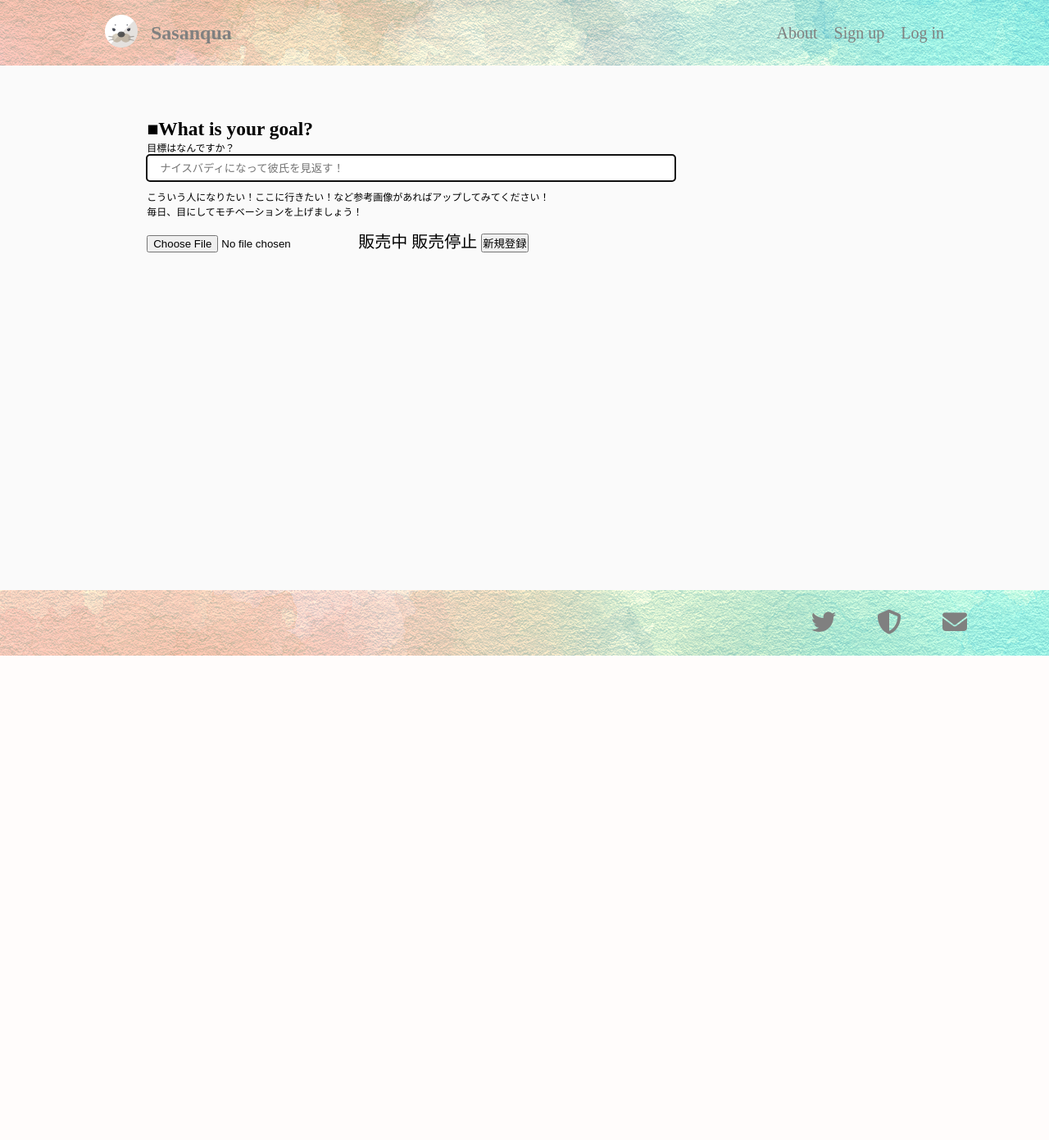
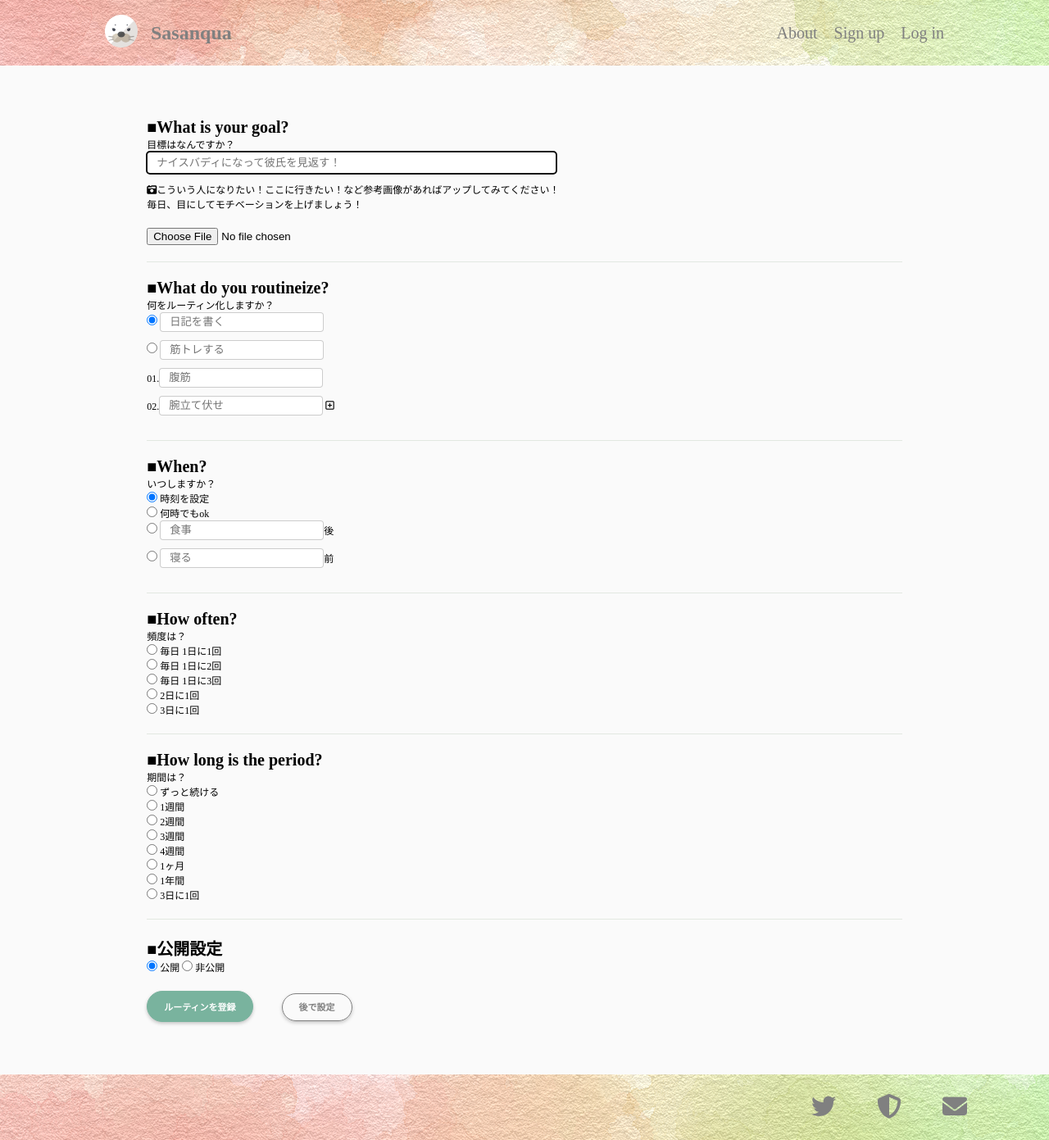
Before and after one commit to u0r7a1m0/sasanqua, a Rails app: page /routines/new in a window 1280 px wide. Shown: the whole page at 82% size. Before the commit the page ends 800 px from the top, so only its background shows below. Run offline with Rails 7, Linux system fonts and the light colour scheme; style sheets or scripts are compiled from the project's sources; some libraries are stand-ins or nearby versions.

Commit message:
[Update]ルーティン登録画面、マイページ更新

```diff
--- a/app/assets/stylesheets/application.css
+++ b/app/assets/stylesheets/application.css
@@ -38,8 +38,10 @@ footer{
   height: 10vh;
   margin-top: auto;
   /*background-image: url(/header_01.jpg);*/
-  background-image: url(/header_02.jpg);
+  /*background-image: url(/header_02.jpg);*/
   /*background-image: url(/header_03.jpg);*/
+  background-image: url(/header_04.jpg);
+  /*background-image: url(/header_05.jpg);*/
   /*background-position: bottom;*/
 }
 body {
@@ -51,8 +53,10 @@ header {
   width: 100%;
   height: 10vh;
   /*background-image: url(/header_01.jpg);*/
-  background-image: url(/header_02.jpg);
+  /*background-image: url(/header_02.jpg);*/
   /*background-image: url(/header_03.jpg);*/
+  background-image: url(/header_04.jpg);
+  /*background-image: url(/header_05.jpg);*/
   background-position: bottom;
   display: flex;
   margin:0 auto;
--- a/app/assets/stylesheets/public/customers.scss
+++ b/app/assets/stylesheets/public/customers.scss
@@ -49,3 +49,24 @@
     filter: drop-shadow(5px 5px 5px #aaa);
   }
 }
+
+.my-routine{
+  display:flex;
+}
+.my-routine>div{
+  margin-left: auto;
+  font-size:35px;
+}
+.edit-btn{
+  padding: 10px 20px;
+  box-shadow: 0 2px 4px rgba(0, 0, 0, 0.21);
+  border: solid 1px gray;
+  font-weight: bold;
+  font-size: 11px;
+  transition: all ease-in-out 0.1s;
+  cursor: pointer;
+  border-radius: 100px;
+  color: gray;
+  text-decoration: none;
+
+}
--- a/app/assets/stylesheets/public/routines.scss
+++ b/app/assets/stylesheets/public/routines.scss
@@ -7,12 +7,23 @@
   p{
     font-size:12px;
   }
+  h3{
+    font-size:20px;
+    border-top: 1px solid #E2E8E1;
+    padding-top: 20px;
+    margin-top: 20px;
+  }
+}
+.routine-contents>h3:first-child{
+  border-top:none;
+  padding-top: 0;
+  margin-top:0;
 }
 
 .new-form-control{
-  height: 2.4em;
-  width: 70%;
-  padding: 0 16px;
+  height: 2em;
+  width: 500px;
+  padding: 0 12px;
   border-radius: 4px;
   border: none;
   box-shadow: 0 0 0 1px #ccc inset;
@@ -24,3 +35,41 @@
 .routine_image_form{
   margin-top:20px;
 }
+
+.short-text{
+  height: 1.8em;
+  width: 200px;
+  padding: 0 12px;
+  border-radius: 4px;
+  border: none;
+  box-shadow: 0 0 0 1px #ccc inset;
+  appearance: none;
+  -webkit-appearance: none;
+  -moz-appearance: none;
+  margin-bottom:10px;
+}
+.short-text:focus {
+  outline: 0;
+  box-shadow: 0 0 0 2px rgb(33, 150, 243) inset;
+}
+.after-btn{
+  padding: 10px 20px;
+  box-shadow: 0 2px 4px rgba(0, 0, 0, 0.21);
+  border: solid 1px gray;
+  font-weight: bold;
+  font-size: 11px;
+  transition: all ease-in-out 0.1s;
+  cursor: pointer;
+  border-radius: 100px;
+  color: gray;
+  text-decoration: none;
+  margin-left: 30px;
+}
+.after-btn:hover {
+  border: solid 1px #E2E8E1;
+  color: #E2E8E1;
+}
+
+.routine-btns{
+  margin-top: 20px;
+}
--- a/app/controllers/public/routines_controller.rb
+++ b/app/controllers/public/routines_controller.rb
@@ -3,7 +3,6 @@ class Public::RoutinesController < ApplicationController
 
   def new
     @routine = Routine.new
-
   end
 
   def create
@@ -58,5 +57,7 @@ class Public::RoutinesController < ApplicationController
   def routine_params
     params.require(:frequencie).permit(:routine_id, :frequencie)
   end
-
+  def customer_params
+    params.require(:customer).permit(:customer_id, :nickname, :is_deleted, :created_at, :updated_at)
+  end
 end
--- a/app/models/customer.rb
+++ b/app/models/customer.rb
@@ -11,9 +11,10 @@ class Customer < ApplicationRecord
 
   def get_profile_image(width, height)
     unless profile_image.attached?
-      file_path = Rails.root.join('/header_01.jpg')
-      profile_image.attach(io: File.open(file_path), filename: 'header_01.jpg', content_type: 'image/jpeg')
+      file_path = Rails.root.join('app/assets/images/no_image02.jpg')
+      profile_image.attach(io: File.open(file_path), filename: 'no_image02.jpg', content_type: 'image/jpeg')
     end
     profile_image.variant(resize_to_limit: [width, height]).processed
   end
+
 end
--- a/app/views/public/routines/new.html.erb
+++ b/app/views/public/routines/new.html.erb
@@ -5,29 +5,167 @@
   <%= form_with model: @customer ,url: customer_session_path do |f| %>
   <%= f.text_field :target, autofocus: true, placeholder: "ナイスバディになって彼氏を見返す！", class: "new-form-control" %>
 
-  <p>こういう人になりたい！ここに行きたい！など参考画像があればアップしてみてください！<br />毎日、目にしてモチベーションを上げましょう！</p>
+  <p><i class="fa-solid fa-camera-retro"></i>こういう人になりたい！ここに行きたい！など参考画像があればアップしてみてください！<br />毎日、目にしてモチベーションを上げましょう！</p>
 
     <!--<label for="upload" class="image_input_btn">画像をアップロード</label>-->
     <!--<input id="upload" type="file" name="upload" class="image_form">-->
     <%= f.file_field :routine_image, placeholder: "", accept: "image/*", class: "routine_image_form" %>
 
 
-    <%#= f.text_field :name, autofocus: true, autocomplete: "name", placeholder: "商品名", class: "form-control " %>
+    <h3>■What do you routineize?</h3>
+      <p>何をルーティン化しますか？</p>
+      <div>
+          <p>
+            <%= f.radio_button :main_task, true, checked: true %>
+            <%= f.text_field :main_task, autofocus: true, placeholder: "日記を書く", class: "short-text" %>
+          </p>
+      </div>
+      <div>
+        <p>
+          <%= f.radio_button :main_task, true %>
+          <%= f.text_field :main_task, autofocus: true, placeholder: "筋トレする", class: "short-text" %>
+        </p>
+        <div>
+          <p>
+            01.<%= f.text_field :sub_task, autofocus: true, placeholder: "腹筋", class: "short-text" %>
+          </p>
+        </div>
+        <div>
+          <p>
+            02.<%= f.text_field :sub_task, autofocus: true, placeholder: "腕立て伏せ", class: "short-text" %>
 
-    <%#= f.collection_select :genre_id, Genre.all, :id, :name, include_blank: "選択して下さい"  %>
-    <%#= f.label :'販売ステータス'%>
+            <i class="fa-regular fa-square-plus"></i>
+          </p>
+        </div>
+      </div>
 
-            <!--<label>-->
-              <%#= f.radio_button :is_active, true, checked: true %>販売中
-            <!--</label>-->
-            <!--<label>-->
-              <%#= f.radio_button :is_active, false %>販売停止
-            <!--</label>-->
+      <h3>■When?</h3>
+      <p>いつしますか？</p>
+      <div>
+          <p>
+            <%= f.radio_button :accurate_time, true, checked: true %>
+            <%= f.label :"時刻を設定" %>
+          </p>
+      </div>
+      <div>
+        <p>
+          <%= f.radio_button :approximate_time, true %>
+          <%= f.label :"何時でもOK" %>
+        </p>
+      </div>
+      <div>
+        <p>
+          <%= f.radio_button :approximate_time, true %>
+          <%= f.text_field :approximate_time_after, autofocus: true, placeholder: "食事", class: "short-text" %>後
+        </p>
+      </div>
+      <div>
+        <p>
+          <%= f.radio_button :approximate_time, true %>
+          <%= f.text_field :approximate_time_after, autofocus: true, placeholder: "寝る", class: "short-text" %>前
+        </p>
+
+      </div>
+      <h3>■How often?</h3>
+      <p>頻度は？</p>
+      <div>
+        <p>
+          <%= f.radio_button :frequencie, true %>
+          <%= f.label :"毎日 1日に1回" %>
+        </p>
+      </div>
+      <div>
+        <p>
+          <%= f.radio_button :frequencie, true %>
+          <%= f.label :"毎日 1日に2回" %>
+        </p>
+      </div>
+      <div>
+        <p>
+          <%= f.radio_button :frequencie, true %>
+          <%= f.label :"毎日 1日に3回" %>
+        </p>
+      </div>
+      <div>
+        <p>
+          <%= f.radio_button :frequencie, true %>
+          <%= f.label :"2日に1回" %>
+        </p>
+      </div>
+      <div>
+        <p>
+          <%= f.radio_button :frequencie, true %>
+          <%= f.label :"3日に1回" %>
+        </p>
+      </div>
+      <!--頻度ここから-->
+      <h3>■How long is the period?</h3>
+      <p>期間は？</p>
+            <div>
+        <p>
+          <%= f.radio_button :period, true %>
+          <%= f.label :"ずっと続ける" %>
+        </p>
+      </div>
+      <div>
+        <p>
+          <%= f.radio_button :period, true %>
+          <%= f.label :"1週間" %>
+        </p>
+      </div>
+      <div>
+        <p>
+          <%= f.radio_button :period, true %>
+          <%= f.label :"2週間" %>
+        </p>
+      </div>
+      <div>
+        <p>
+          <%= f.radio_button :period, true %>
+          <%= f.label :"3週間" %>
+        </p>
+      </div>
+      <div>
+        <p>
+          <%= f.radio_button :period, true %>
+          <%= f.label :"4週間" %>
+        </p>
+      </div>
+      <div>
+        <p>
+          <%= f.radio_button :period, true %>
+          <%= f.label :"1ヶ月" %>
+        </p>
+      </div>
+      <div>
+        <p>
+          <%= f.radio_button :period, true %>
+          <%= f.label :"1年間" %>
+        </p>
+      </div>
+      <div>
+        <p>
+          <%= f.radio_button :frequencie, true %>
+          <%= f.label :"3日に1回" %>
+        </p>
+      </div>
 
 
-      <button type="submit" class="btn">
-        新規登録
-      </button>
+      <h3>■公開設定</h3>
+        <div>
+          <p>
+          <%= f.radio_button :public_status, true, checked: true %>
+          <%= f.label :"公開" %>
+          <%= f.radio_button :public_status, false %>
+          <%= f.label :"非公開" %>
+
+          </p>
+        </div>
+
+      <div class="routine-btns">
+         <%= f.submit "ルーティンを登録" ,:class=>"image_input_btn" %>
+         <%= link_to "後で設定" ,my_page_path ,class:"after-btn" %>
+      </div>
 
     <% end %>
 
```
Also changed, not shown: app/controllers/public/customers_controller.rb (+16 -0 lines), app/views/public/customers/show.html.erb (+14 -4 lines), app/assets/images/no_image02.jpg (added), app/assets/stylesheets/admin/customers.scss (renamed from app/assets/stylesheets/customers.scss), app/assets/stylesheets/admin/routines.scss (renamed from app/assets/stylesheets/routines.scss), public/header_04.jpg (added), public/header_05.jpg (added), 3 other files.
